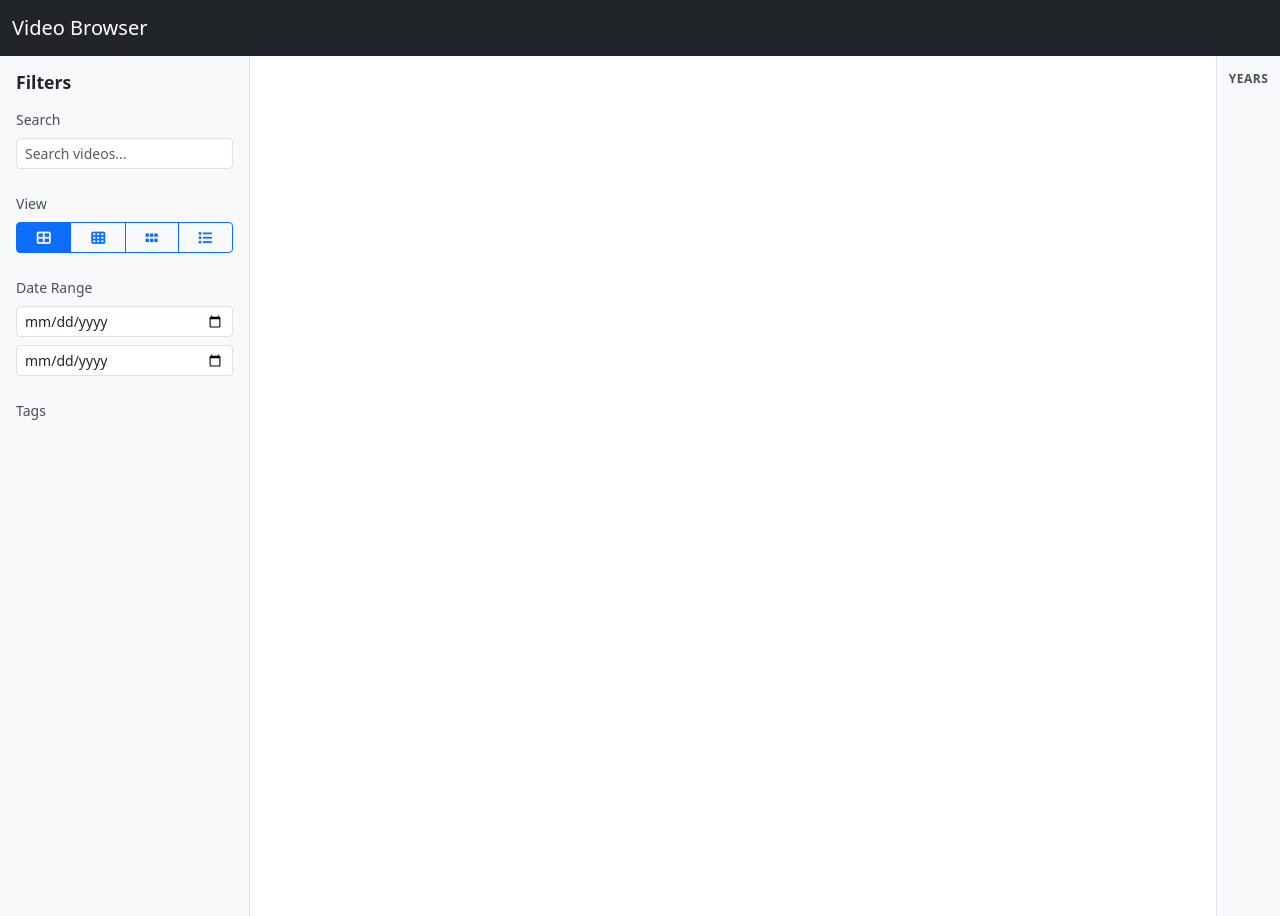
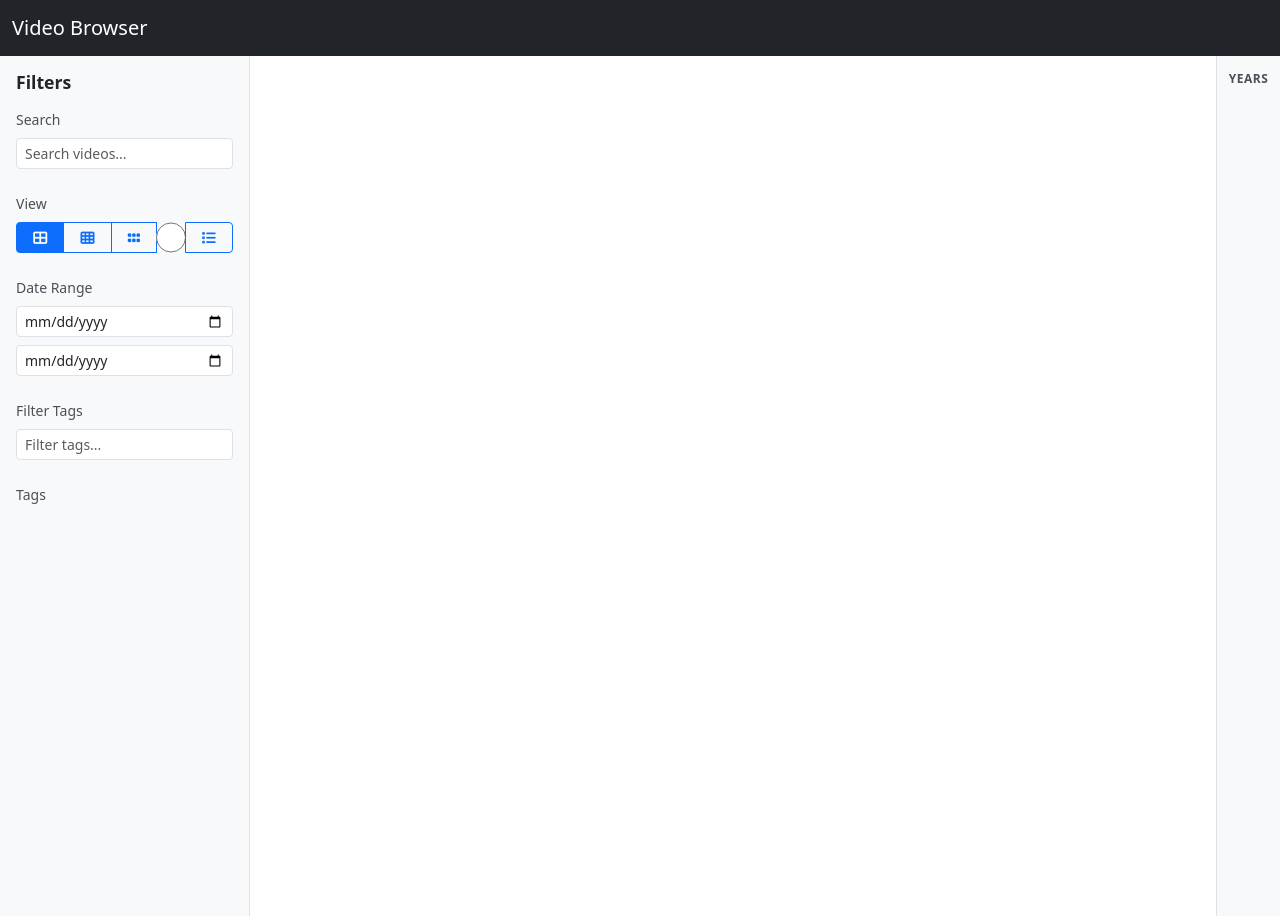
Before and after one commit to nickyreinert/videoOrga, a Flask app: page / in a window 1280 px wide. Run offline with Flask 3, Linux system fonts and the light colour scheme; data that the repository does not hold is empty; some libraries are stand-ins or nearby versions.

Commit message:
feat: Add initial video browser UI with search, filtering, tag cloud, and video detail/player modals.

```diff
--- a/app/web/static/script.js
+++ b/app/web/static/script.js
@@ -21,6 +21,9 @@ document.addEventListener('DOMContentLoaded', () => {
     try {
         // Load tags for the tag cloud
         loadTags();
+
+        // Set up tag filter input handler
+        setupTagFilter();
 
         // Set up search input handler
         const searchInput = document.getElementById('search');
@@ -52,24 +55,43 @@ document.addEventListener('DOMContentLoaded', () => {
     });
 });
 
-// Load and display tags in the tag cloud
+// Global state for all tags
+let allTags = [];
+
+// Load and display tags in the tag cloud (with filtering)
 async function loadTags() {
     try {
         const response = await fetch('/api/tags');
         const tags = await response.json();
-
-        const tagCloud = document.getElementById('tag-cloud');
-        tagCloud.innerHTML = tags.map(tag => `
-            <span class="tag ${selectedTags.includes(tag.tag_name) ? 'selected' : ''}" data-tag="${tag.tag_name}" onclick="toggleTag('${tag.tag_name}')">
-                ${tag.tag_name} (${tag.count})
-            </span>
-        `).join('');
+        allTags = tags; // store all tags
+        renderTagCloud();
     } catch (error) {
         console.error('Error loading tags:', error);
     }
 }
 
-// Toggle tag selection in the filter
+// Render tag cloud based on current filter input
+function renderTagCloud() {
+    const filterInput = document.getElementById('tag-filter');
+    const filterText = filterInput ? filterInput.value.trim().toLowerCase() : '';
+    const filtered = allTags.filter(tag => tag.tag_name.toLowerCase().includes(filterText));
+    const tagCloud = document.getElementById('tag-cloud');
+    tagCloud.innerHTML = filtered.map(tag => `
+        <span class="tag ${selectedTags.includes(tag.tag_name) ? 'selected' : ''}" data-tag="${tag.tag_name}" onclick="toggleTag('${tag.tag_name}')">
+            ${tag.tag_name} (${tag.count})
+        </span>
+    `).join('');
+}
+
+// Set up tag filter input handler
+function setupTagFilter() {
+    const filterInput = document.getElementById('tag-filter');
+    if (filterInput) {
+        filterInput.addEventListener('input', debounce(renderTagCloud, 300));
+    }
+}
+
+// Existing toggleTag now re-renders tag cloud after updating selection
 function toggleTag(tagName) {
     const index = selectedTags.indexOf(tagName);
     if (index === -1) {
@@ -77,14 +99,8 @@ function toggleTag(tagName) {
     } else {
         selectedTags.splice(index, 1);
     }
-
-    // Also re-render the main tag cloud to show selection state
-    const tagCloud = document.getElementById('tag-cloud');
-    tagCloud.querySelectorAll('.tag').forEach(tagSpan => {
-        const currentTagName = tagSpan.dataset.tag;
-        tagSpan.classList.toggle('selected', selectedTags.includes(currentTagName));
-    });
-
+    // Re-render tag cloud to reflect selection state
+    renderTagCloud();
     filterVideos();
 }
 
--- a/app/web/templates/index.html
+++ b/app/web/templates/index.html
@@ -50,7 +50,7 @@
                             <label class="btn btn-outline-primary btn-sm" for="btn-super-compact"
                                 title="Super Compact (Thumbnails Only)"><i class="fas fa-grip"></i></label>
 
-                            <input type="radio" class="btn-check" name="viewRadio" id="btn-list" value="list"
+                            <input type="radio" class="btn btn-check" name="viewRadio" id="btn-list" value="list"
                                 autocomplete="off">
                             <label class="btn btn-outline-primary btn-sm" for="btn-list" title="List View"><i
                                     class="fas fa-list"></i></label>
@@ -62,6 +62,13 @@
                         <label class="filter-label">Date Range</label>
                         <input type="date" class="form-control form-control-sm mb-2" id="start-date">
                         <input type="date" class="form-control form-control-sm" id="end-date">
+                    </div>
+
+                    <!-- Tag Filter Input -->
+                    <div class="filter-section">
+                        <label for="tag-filter" class="filter-label">Filter Tags</label>
+                        <input type="text" id="tag-filter" class="form-control form-control-sm"
+                            placeholder="Filter tags...">
                     </div>
 
                     <!-- Tags -->
@@ -86,8 +93,6 @@
             </div>
         </div>
     </div>
-
-
 
     <script src="https://cdn.jsdelivr.net/npm/bootstrap@5.3.0/dist/js/bootstrap.bundle.min.js"></script>
     <script src="https://vjs.zencdn.net/8.10.0/video.js"></script>
@@ -168,6 +173,7 @@
             </div>
         </div>
     </div>
+
 </body>
 
 </html>
```
Also changed, not shown: 1 other file.
